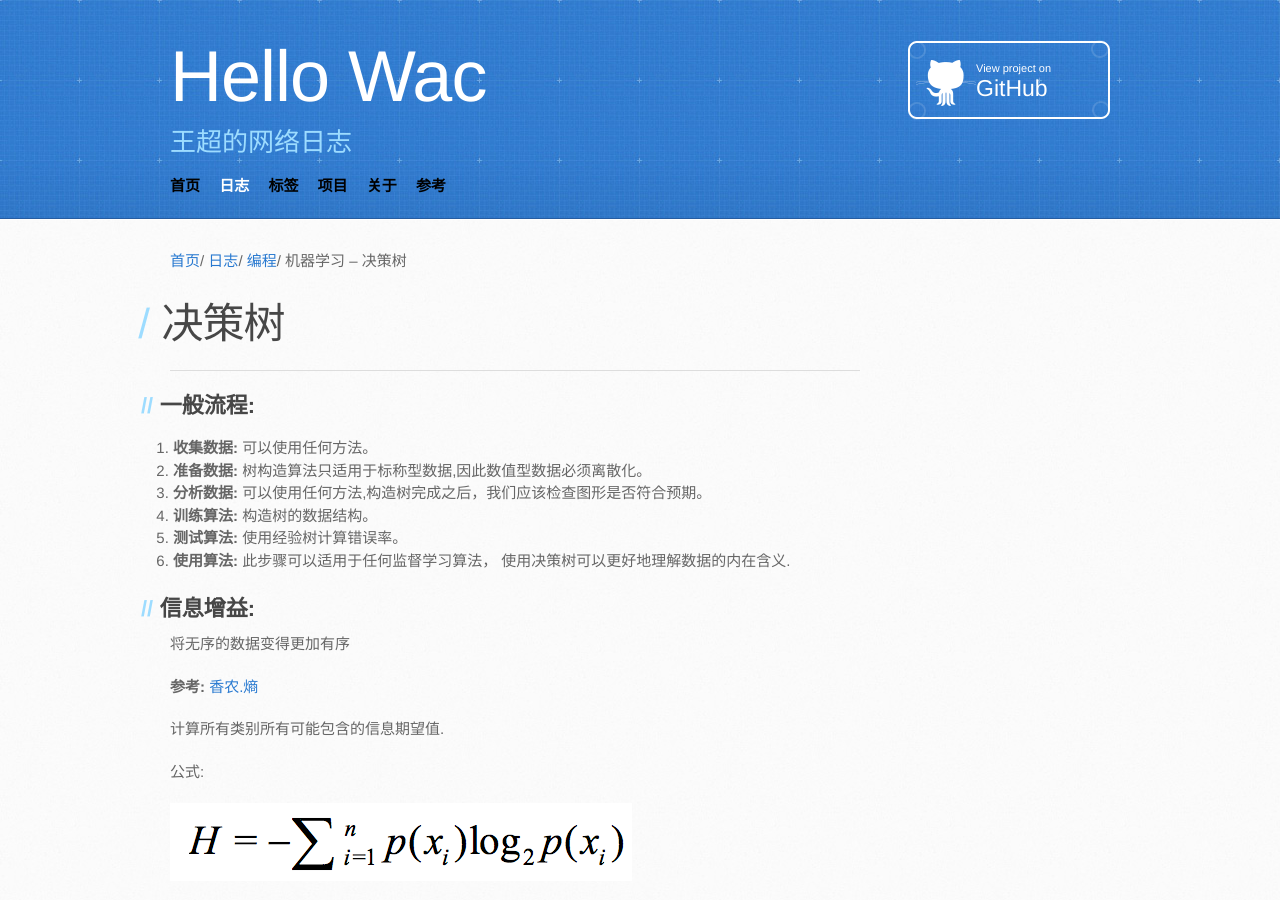
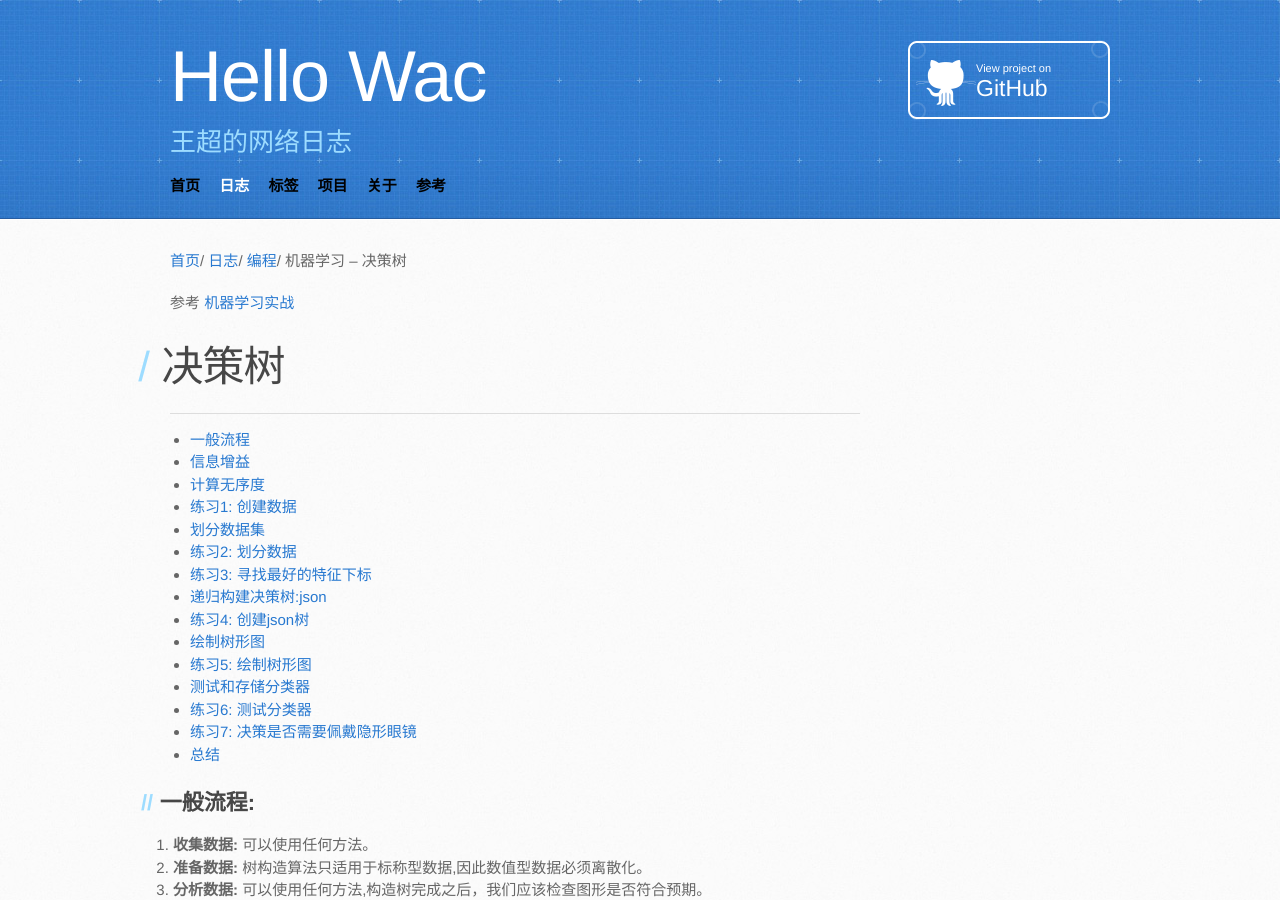
Before and after one commit to hellowac/hellowac.github.io.old, a Jekyll site: the page built from _posts/programing/2017-01-16-machinelearn2.md, in a window 1280 px wide and 900 px high. Built offline with Jekyll 4.4.1, drawn with Linux system fonts in a browser that asks for light colours; some web fonts are replaced.

Commit message:
更新笔记开头导航

````diff
--- a/_posts/programing/2017-01-16-machinelearn2.md
+++ b/_posts/programing/2017-01-16-machinelearn2.md
@@ -16,16 +16,39 @@ show: true
 [{{ site.nav.blog.subnav.programing.name }}]({% link blog/programing/index.md %})/
 {{ page.title }}
 
+参考 [机器学习实战](https://book.douban.com/subject/24703171/)
+
 # 决策树
 ----------------
 
+* [一般流程](#一般流程)
+* [信息增益](#信息增益)
+* [计算无序度](#计算无序度)
+* [练习1: 创建数据](#练习1)
+* [划分数据集](#划分数据集)
+* [练习2: 划分数据](#练习2)
+* [练习3: 寻找最好的特征下标](#练习3)
+* [递归构建决策树:json](#递归构建决策树)
+* [练习4: 创建json树](#练习4)
+* [绘制树形图](#绘制树形图)
+* [练习5: 绘制树形图](#练习5)
+* [测试和存储分类器](#测试和存储分类器)
+* [练习6: 测试分类器](#练习6)
+* [练习7: 决策是否需要佩戴隐形眼镜](#练习7)
+* [总结](#总结)
+
+<span id="一般流程"></span>
+
 ## 一般流程:
+
 1. __收集数据:__ 可以使用任何方法。
 2. __准备数据:__ 树构造算法只适用于标称型数据,因此数值型数据必须离散化。
 3. __分析数据:__ 可以使用任何方法,构造树完成之后，我们应该检查图形是否符合预期。
 4. __训练算法:__ 构造树的数据结构。
 5. __测试算法:__ 使用经验树计算错误率。
 6. __使用算法:__  此步骤可以适用于任何监督学习算法， 使用决策树可以更好地理解数据的内在含义.
+
+<span id="信息增益"></span>
 
 ## 信息增益:
 
@@ -40,6 +63,8 @@ __参考:__ [香农.熵](https://www.baidu.com/link?url=TcEPIAxlk8pxNioBJXM0r_yf
 ![熵]({% link assets/programingimg/香农.熵.png %})
 
 其中的p(x)是选择该分类的概率.
+
+<span id="计算无序度"></span>
 
 ## 函数:计算给定数据集的香农熵.(计算无序程度)
 ```python
@@ -84,6 +109,8 @@ def calcShannonEnt(dataSet):
 
     return shannonEnt
 ```
+
+<span id="练习1"></span>
 
 ### 练习1: `创建数据`
 
@@ -132,6 +159,8 @@ Out[84]: 1.3709505944546687
 - 从一个数据集中随机抽取子项,度量其被错误分类到其他分组里的概率
 - 参考:<http://blog.verypod.com/cart%E7%AE%97%E6%B3%95%E4%B8%AD%E7%9A%84gini-impurity%EF%BC%88%E4%B8%8D%E7%BA%AF%E5%BA%A6%EF%BC%89/>
 
+<span id="划分数据集"></span>
+
 ## 划分数据集:判断按照那个特征划分数据集是最好的划分方式.
 
 __划分数据:__
@@ -158,6 +187,8 @@ def splitDataSet(dataSet,axis,value):
 
     return retDataSet
 ```
+
+<span id="练习2"></span>
 
 ### 练习2: `划分数据`
 
@@ -231,6 +262,8 @@ def chooseBestFeatureToSplit(dataSet):
     return bestFeature
 ```
 
+<span id="练习3"></span>
+
 ### 练习3: `寻找最好的特征下标`
 
 ```python
@@ -248,7 +281,10 @@ Out[89]:
     [u'否',u'是',u'不属于'],]
 ```
 
+<span id="递归构建决策树"></span>
+
 ## 递归构建决策树
+
 __选择最好的特征:__
 
 ```python
@@ -322,6 +358,8 @@ def createTree(dataSet,labels):
     return myTree
 ```
 
+<span id="练习4"></span>
+
 ### 练习4: `创建json树`
 
 ```python
@@ -345,6 +383,8 @@ Out[92]:
     }
 }
 ```
+
+<span id="绘制树形图"></span>
 
 ## 绘制树形图[__有难度__]
 
@@ -605,6 +645,8 @@ def createPlot(inTree):
     plt.show()
 ```
 
+<span id="练习5"></span>
+
 ### 练习5: `绘制树形图`
 
 ```python
@@ -615,6 +657,8 @@ In [38]: createPlot(mytree)
 是否属于鱼类:
 ![决策树图]({% link assets/programingimg/决策树图.png %})
 ![决策树图]({% link assets/programingimg/决策树图2.png %})
+
+<span id="测试和存储分类器"></span>
 
 ## 测试和存储分类器
 __分类器:__
@@ -648,6 +692,8 @@ def classify(inTree,featLabels,testVec):
 
     return classLabel
 ```
+
+<span id="练习6"></span>
 
 ### 练习6: `测试分类器`
 
@@ -690,6 +736,8 @@ def grabTree(filename):
 
     return tree
 ```
+
+<span id="练习7"></span>
 
 ### 练习7: `示例:决策是否需要佩戴隐形眼镜`
 
@@ -779,6 +827,7 @@ if __name__ == '__main__':
 
 ![决策树练习]({% link assets/programingimg/决策树事例.png %})
 
+<span id="总结"></span>
 
 ## 总结:
 * __优点:__ 计算复杂不高,输出结果易于理解，对中间值的缺失不敏感，可以处理不相关特 征数据。
````
Also changed, not shown: _posts/programing/2017-01-12-machinelearn1.md (+37 -0 lines), _posts/programing/2017-01-25-gitpro1.md (+6 -4 lines).
